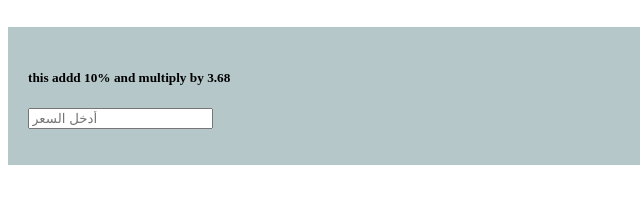
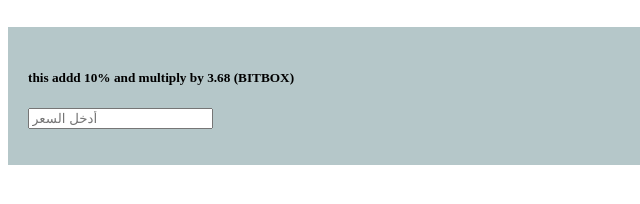
Before and after one commit to almuhandesyazan/calculator, a plain HTML site: page index.html in a window 1280 px wide. Shown: the part 154-358 px from the top of the page, 0-640 px from the left. Drawn offline with Linux system fonts and the light colour scheme.

Commit message:
edit the title

```diff
--- a/index.html
+++ b/index.html
@@ -10,7 +10,7 @@
 
 <body>
     <div class="container1">
-        <h5>this addd 20% and 28$ and multiply by 3.68</h5>
+        <h5>this addd 20% and 28$ and multiply by 3.68 </h5>
         <input type="text" id="price" placeholder="أدخل السعر">
         <p id="result"></p>
 
@@ -36,7 +36,7 @@
     </div>
     <br><br>
     <div class="container2">
-        <h5>this addd 10% and multiply by 3.68</h5>
+        <h5>this addd 10% and multiply by 3.68 (BITBOX)</h5>
         <input type="text" id="price2" placeholder="أدخل السعر">
         <p id="result2"></p>
 
```
